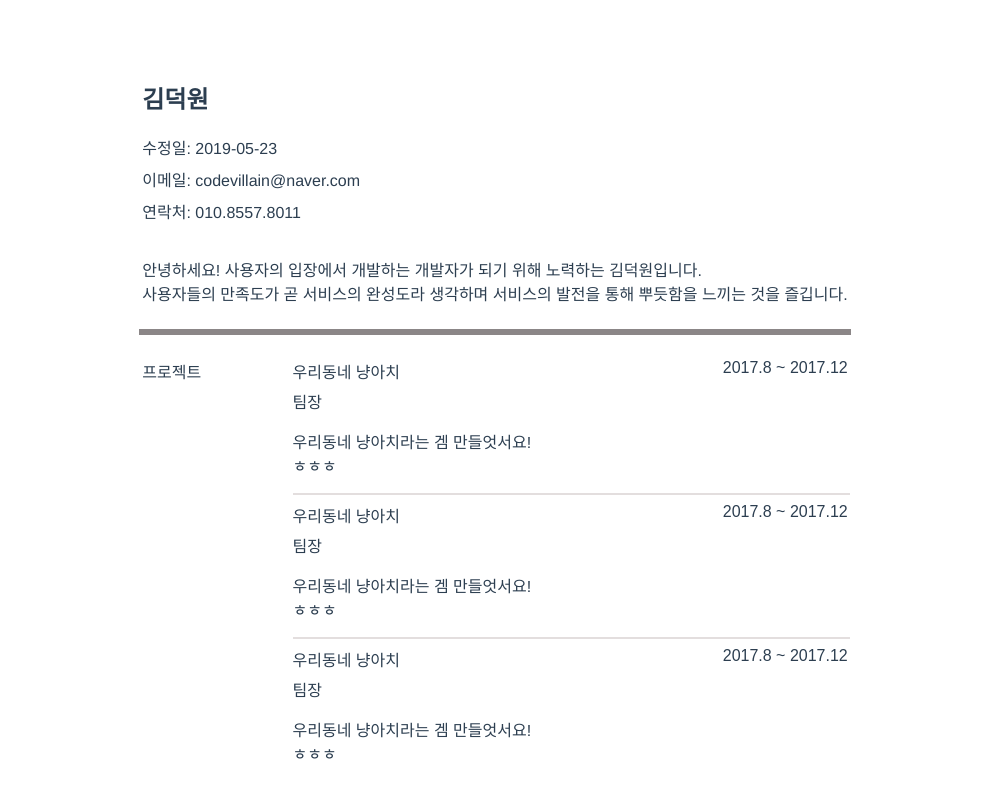
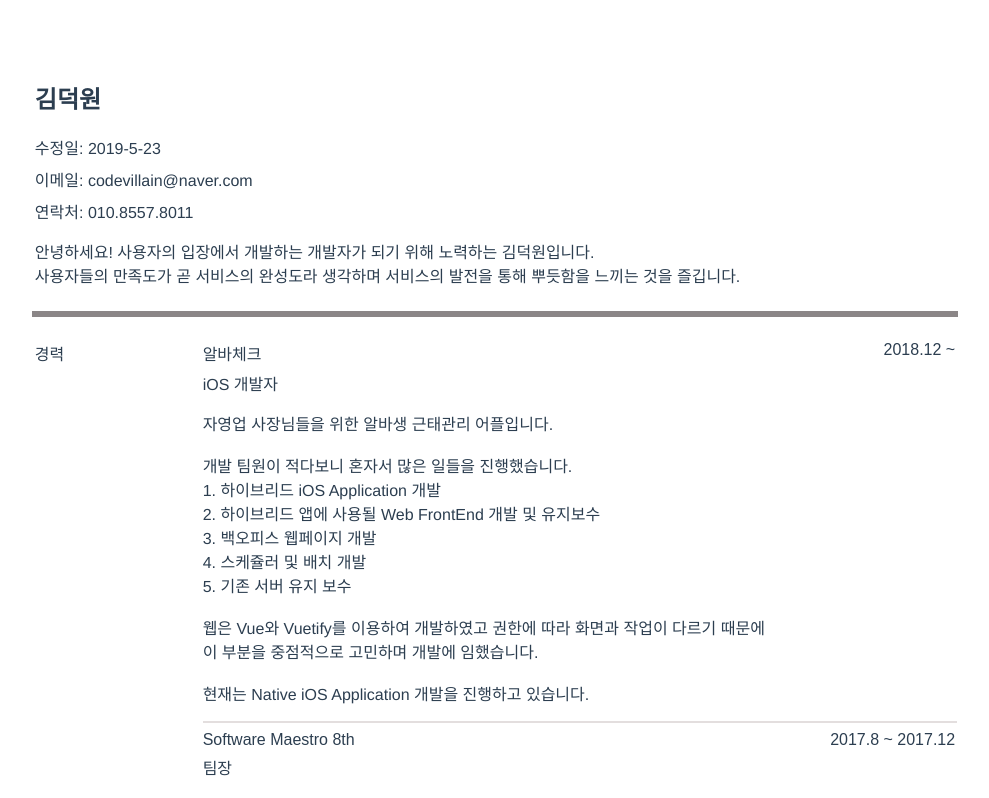
Before and after one commit to OhDeokwon/resume, a Vue app: page / in a window 1280 px wide. Shown: the top 798 px of the page, without its empty margins (145-1134 px from the left). Built offline with nearby package versions, Linux system fonts and the light colour scheme; a web font is replaced by a local one.

Commit message:
소셜 버튼 추가 및 개인정보 부분 data에서 편집가능하게 수정
Signed-off-by: KimDeokwon <codevillain@naver.com>

```diff
--- a/src/assets/scripts/data.js
+++ b/src/assets/scripts/data.js
@@ -1,27 +1,79 @@
 export default {
+  privacy: {
+    name: '김덕원',
+    updated: '2019-5-23',
+    email: 'codevillain@naver.com',
+    phone: '010.8557.8011',
+    introduce: `안녕하세요! 사용자의 입장에서 개발하는 개발자가 되기 위해 노력하는 김덕원입니다.
+    사용자들의 만족도가 곧 서비스의 완성도라 생각하며 서비스의 발전을 통해 뿌듯함을 느끼는 것을 즐깁니다.`
+  },
   antecedents: [
     {
-      title: '프로젝트',
+      title: '경력',
       blocks: [
         {
-          title: '우리동네 냥아치',
+          title: '알바체크',
+          position: 'iOS 개발자',
+          date: '2018.12 ~',
+          content: `자영업 사장님들을 위한 알바생 근태관리 어플입니다.
+
+          개발 팀원이 적다보니 혼자서 많은 일들을 진행했습니다.
+          1. 하이브리드 iOS Application 개발
+          2. 하이브리드 앱에 사용될 Web FrontEnd 개발 및 유지보수
+          3. 백오피스 웹페이지 개발
+          4. 스케쥴러 및 배치 개발
+          5. 기존 서버 유지 보수
+
+          웹은 Vue와 Vuetify를 이용하여 개발하였고 권한에 따라 화면과 작업이 다르기 때문에
+          이 부분을 중점적으로 고민하며 개발에 임했습니다.
+
+          현재는 Native iOS Application 개발을 진행하고 있습니다.`
+        },
+        {
+          title: 'Software Maestro 8th',
           position: '팀장',
           date: '2017.8 ~ 2017.12',
-          content: '우리동네 냥아치라는 겜 만들엇서요!\nㅎㅎㅎ'
+          content: `소프트웨어 마에스트로 8기 수료생입니다.
+          고등학교 3학년 재학중 진행했던 것으로, 컴포넌트 자체 엔진 개발 프로젝트를 진행했습니다.`
+        }
+      ]
+    },
+    {
+      title: '프로젝트 및 활동',
+      blocks: [
+        {
+          title: 'SOPT 22nd',
+          position: 'iOS 개발 파트',
+          date: '2018.3 ~ 2018.7',
+          content: `대학생 연합 IT벤처 창업 동아리에 가입하여 iOS 개발 파트로서 활동했습니다.`
         },
         {
           title: '우리동네 냥아치',
           position: '팀장',
           date: '2017.8 ~ 2017.12',
-          content: '우리동네 냥아치라는 겜 만들엇서요!\nㅎㅎㅎ'
+          content: `인디 게임 카페에서 팀을 모아 제작한 게임입니다.
+          간단한 게임이였지만, 원격으로 작업하는 것과, 모르는 사람들이 모여서 개발한다는 점에서 많은 어려움을 겪었습니다.
+
+          현재는 정책 위반으로 잠시 내려놓은 상태이며
+          약 2달만에 구글 플레이스토어 5000명 다운로드, 아케이드 게임 순위 TOP10에 진입했었습니다.`
         },
         {
-          title: '우리동네 냥아치',
-          position: '팀장',
-          date: '2017.8 ~ 2017.12',
-          content: '우리동네 냥아치라는 겜 만들엇서요!\nㅎㅎㅎ'
+          title: '2984 Little Brother',
+          position: '서브 프로그래머',
+          date: '2017.11 ~ 2018.2',
+          content: `GameJam: Art, Politics and Digital Games에서 수상한 작품으로
+          주한 독일 문화원의 도움을 받아 독일 A-MAZE 게임쇼에 게임을 전시했습니다.
+
+          투표 및 유저의 선택에 따라 변화하는 채널 시스템 구현을 담당했습니다.
+          `
         }
       ]
     }
+  ],
+  buttons: [
+    {
+      image: '/images/github.png',
+      url: 'https://github.com/OhDeokwon'
+    }
   ]
 }
--- a/src/components/containers/PrivacySectionContainer.vue
+++ b/src/components/containers/PrivacySectionContainer.vue
@@ -1,23 +1,27 @@
 <template>
   <PrivacySection
-    name="김덕원"
-    date="2019-05-23"
-    email="codevillain@naver.com"
-    phone="010.8557.8011"
-    introduce="
-    안녕하세요! 사용자의 입장에서 개발하는 개발자가 되기 위해 노력하는 김덕원입니다.
-    사용자들의 만족도가 곧 서비스의 완성도라 생각하며 서비스의 발전을 통해 뿌듯함을 느끼는 것을 즐깁니다.
-    "
+    :name="privacy.name"
+    :date="privacy.updated"
+    :email="privacy.email"
+    :phone="privacy.phone"
+    :introduce="privacy.introduce"
   />
 </template>
 
 <script>
 import PrivacySection from '../presentationals/organisms/PrivacySection'
 
+import data from '../../assets/scripts/data'
+
 export default {
   name: 'PrivacySectionContainer',
   components: {
     PrivacySection
+  },
+  data() {
+    return {
+      privacy: data.privacy
+    }
   }
 }
 </script>
```
Also changed, not shown: src/components/containers/SocialButtonsContainer.vue (added, +27 -0 lines), src/components/presentationals/organisms/SocialButtons.vue (added, +36 -0 lines), public/images/github.png (added).
